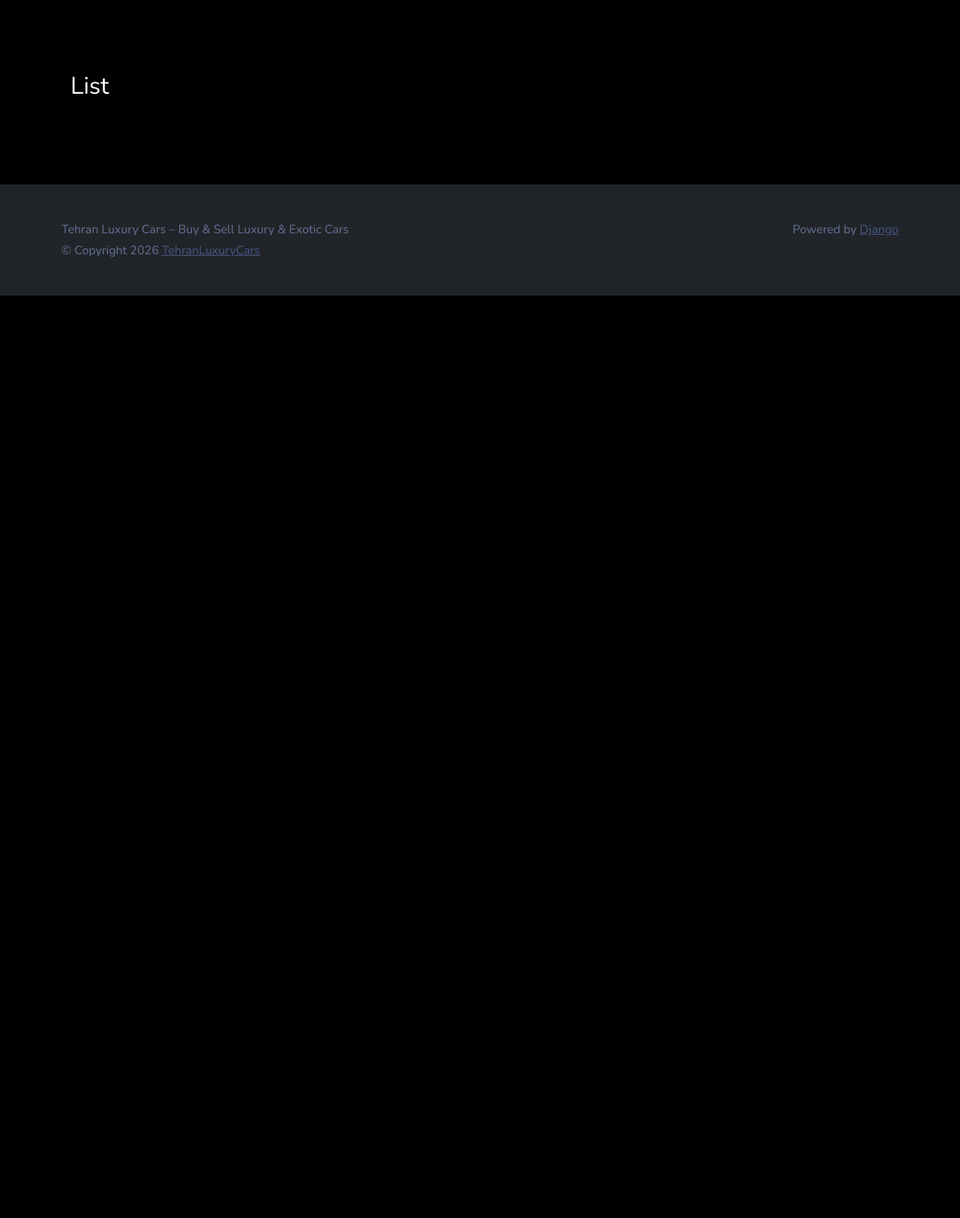
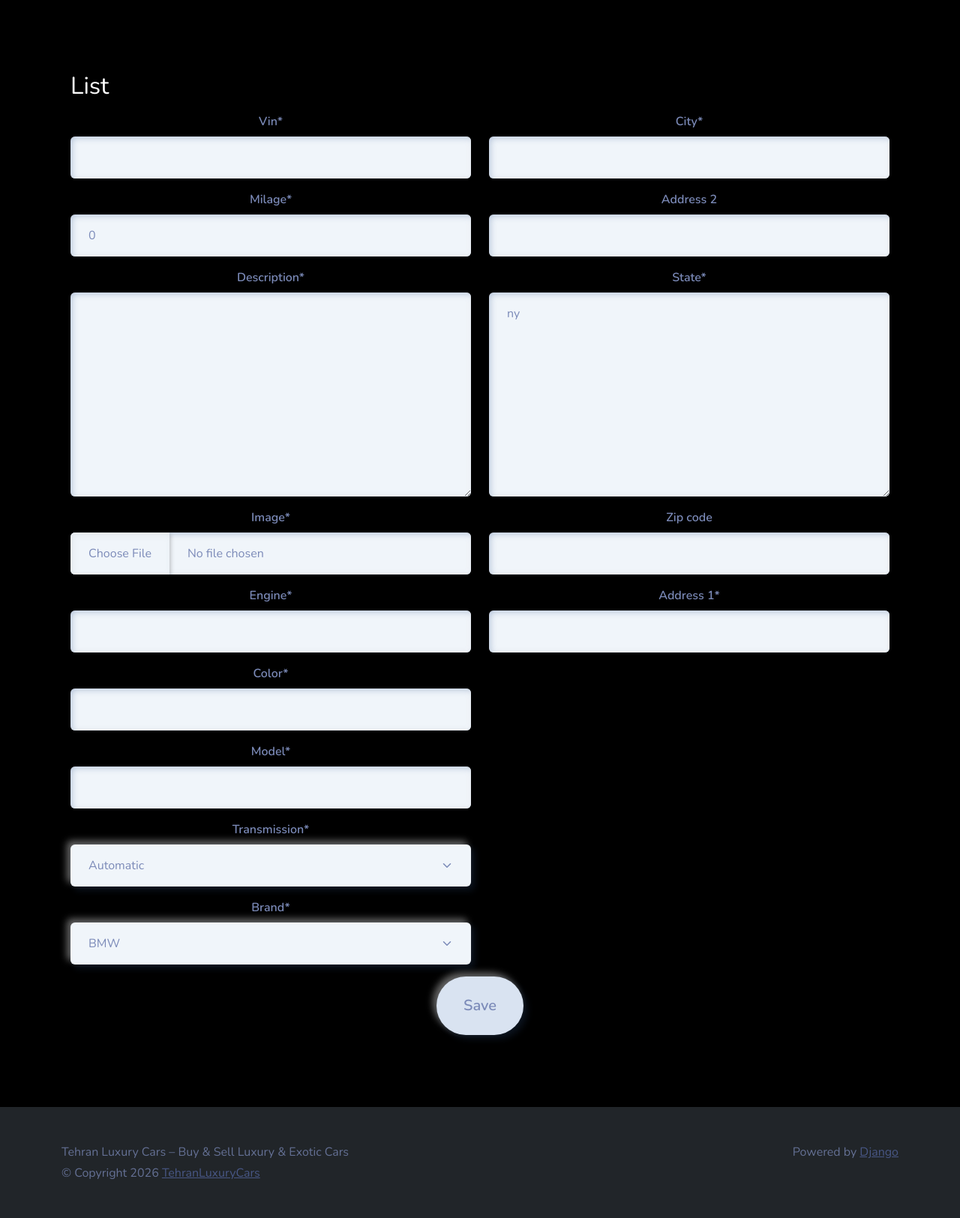
Before and after one commit to mehrshad-safarian/Django, a Django app: page /list/ in a window 1280 px wide. Shown: the part 117-1741 px from the top of the page at 75% size. Run offline with Django 5.2, Linux system fonts and the light colour scheme; a user stored in the database is signed in; some libraries are stand-ins or nearby versions.

Commit message:
listing & location forms

```diff
--- /dev/null
+++ b/src/Users/forms.py
@@ -0,0 +1,12 @@
+from django import forms
+from .models import Location
+from localflavor.us.forms import USZipCodeField
+
+class LocationForm(forms.ModelForm):
+
+    Address_1 = forms.CharField(required=True)
+    Zip_Code = USZipCodeField(required=True)
+
+    class Meta:
+        model = Location
+        fields = {'Address_1', 'Address_2', 'City', 'State', 'Zip_Code'}
--- a/src/Users/models.py
+++ b/src/Users/models.py
@@ -4,10 +4,10 @@
 from .utils import user_directory_path
 
 class Location(models.Model):
-    address_1 = models.CharField(max_length=128, blank=True)
-    address_2 = models.CharField(max_length=128, blank=True)
-    city = models.CharField(max_length=64)
-    state = USStateField(default="ny")
+    Address_1 = models.CharField(max_length=128, blank=True)
+    Address_2 = models.CharField(max_length=128, blank=True)
+    City = models.CharField(max_length=64)
+    State = USStateField(default="ny")
     Zip_Code = USZipCodeField(blank=True)
     def __str__(self):
         return f'Location{self.id}'
--- /dev/null
+++ b/src/main/forms.py
@@ -0,0 +1,11 @@
+from django import forms
+from .models import Listing
+
+
+class ListingForm(forms.ModelForm):
+    image = forms.ImageField()
+
+    class Meta:
+        model = Listing
+        fields = {'brand', 'model', 'vin', 'milage',
+                  'color', 'description', 'engine', 'transmission', 'image'}
--- a/src/main/templates/views/list.html
+++ b/src/main/templates/views/list.html
@@ -12,6 +12,18 @@
                 </div>
             </div>
         </div>
-    </div>
+        <form action="" method="post" enctype="multipart/form-data">
+            {% csrf_token %}
+            <div class="row">
+                <div class="col-6">
+                    {{listing_form|crispy}}
+                </div>
+                <div class="col-6">
+                    {{location_form|crispy}}
+                </div>
+            </div>
+            <button class="btn btn-lg btn-danger" type="submit">Save</button>
+            </div>
+        </form>
 </div>
 {% endblock %}
--- a/src/main/views.py
+++ b/src/main/views.py
@@ -1,6 +1,10 @@
 from django.shortcuts import render
 from django.contrib.auth.decorators import login_required
 from .models import Listing
+
+from .forms import ListingForm
+
+from Users.forms import LocationForm
 
 def main_view(request):
     return render(request, 'views/main.html', {'name': 'Tehran Luxury Cars'})
@@ -19,5 +23,6 @@
     if request.method == 'POST':
         pass
     elif request.method == 'GET':
-        pass
-    return render(request, 'views/list.html', {})
+        listing_form = ListingForm()
+        location_form = LocationForm()
+    return render(request, 'views/list.html', {'listing_form': listing_form, 'location_form': location_form})
```
